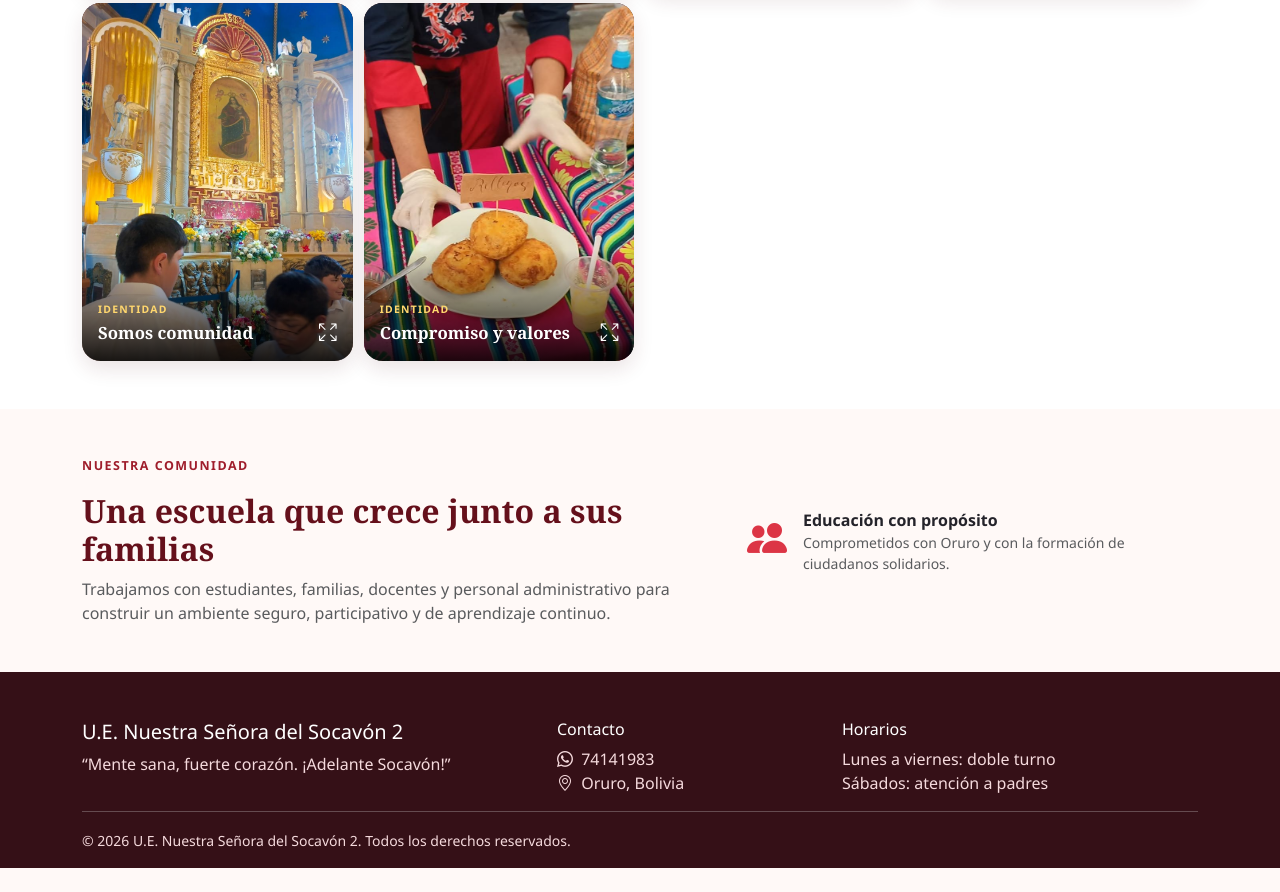
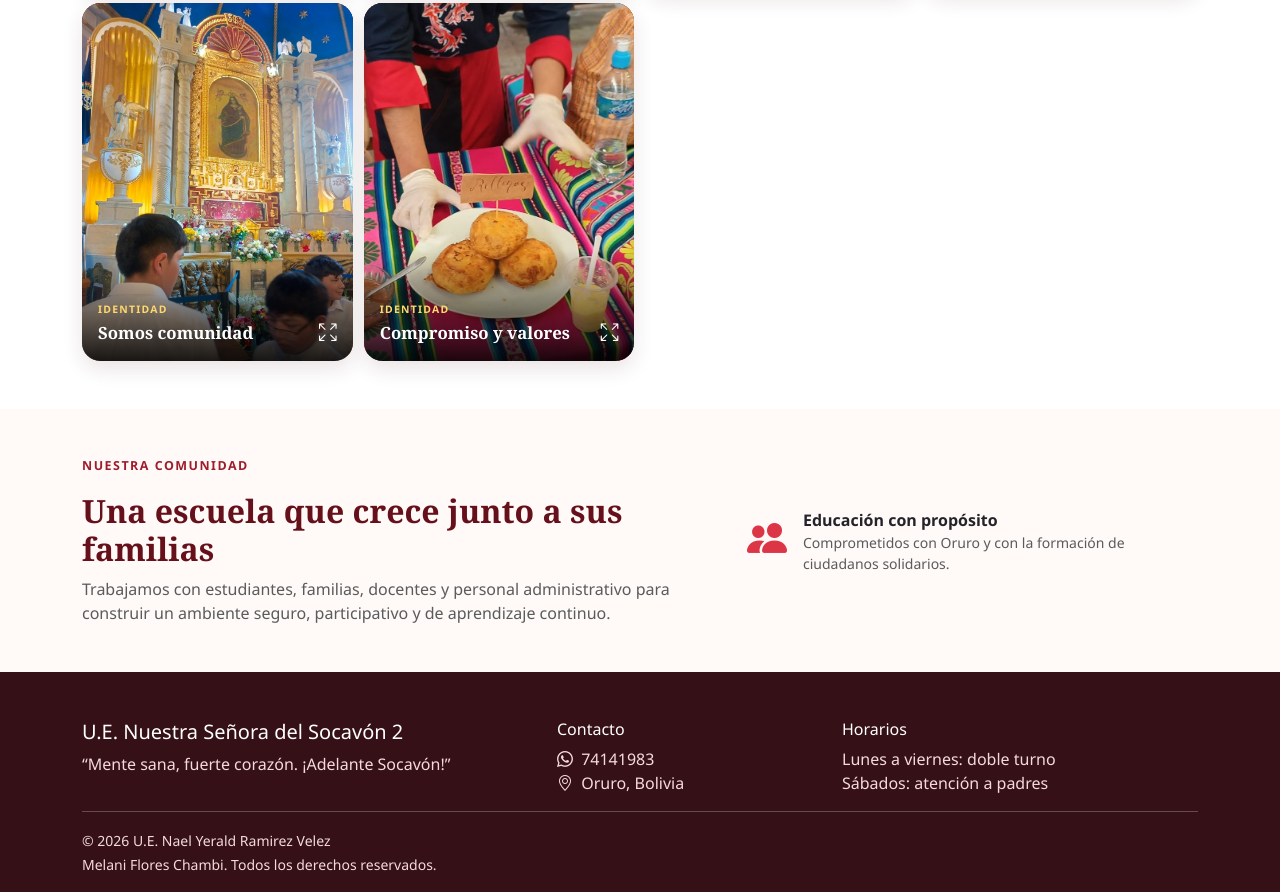
Before and after one commit to naelictor/proyecto-oficial, a website: page publico/index.html in a window 1280 px wide. Shown: the part 3023-3915 px from the top of the page. Before the commit the page ends 3891 px from the top, so only its background shows below. Drawn offline with nearby package versions, Linux system fonts and the light colour scheme; no server answers.

Commit message:
Update index.html

```diff
--- a/publico/index.html
+++ b/publico/index.html
@@ -394,7 +394,7 @@
           </div>
         </div>
         <hr class="border-light opacity-25" />
-        <small>© 2026 U.E. Nuestra Señora del Socavón 2. Todos los derechos
+        <small>© 2026 U.E. Nael Yerald Ramirez Velez <br> Melani Flores Chambi. Todos los derechos
           reservados.</small>
       </div>
     </footer>
```
